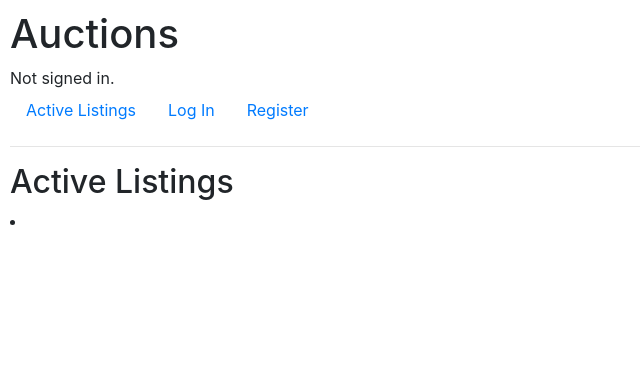
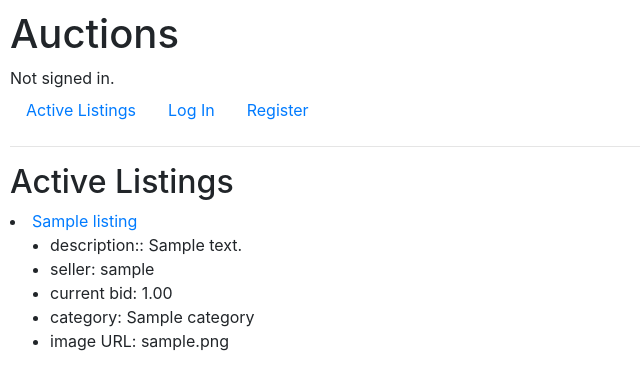
Before and after one commit to boshhy/Commerce, a Django app: page / in a window 1280 px wide. Shown: the top 390 px of the page, without its empty margins (0-640 px from the left). Run offline with Django 3.2, Linux system fonts and the light colour scheme; tables that the repository leaves empty hold one stand-in row (values such as "Sample post"); some libraries are stand-ins or nearby versions.

```diff
--- a/auctions/models.py
+++ b/auctions/models.py
@@ -7,9 +7,9 @@ from django import forms
 
 class ListingForm(forms.Form):
     title = forms.CharField(max_length=64)
-    Description = forms.CharField(widget=forms.Textarea())
+    description = forms.CharField(widget=forms.Textarea())
     starting_bid = forms.DecimalField(max_digits=16, decimal_places=2)
-    Category = forms.CharField(max_length=64, required=False)
+    category = forms.CharField(max_length=64, required=False)
     imageURL = forms.CharField(max_length=1024, required=False)
 
 
@@ -39,7 +39,7 @@ class Listings(models.Model):
     # image URL
     imageURL = models.CharField(max_length=1024)
     buyer = models.ForeignKey(
-        User, on_delete=models.CASCADE, related_name="purchase_history", blank=True)
+        User, on_delete=models.CASCADE, related_name="purchase_history", blank=True, null=True)
 
     def __str__(self):
         return f"{self.title} \nseller:{self.seller} \ncurrent bid:{self.current_bid} \nactive:{self.active} \nbuyer:{self.buyer}"
--- a/auctions/templates/auctions/index.html
+++ b/auctions/templates/auctions/index.html
@@ -5,6 +5,15 @@
 
 
     {% for listing in listings %}
-        <li>{{ listing.name }} </li>
+        <li><a href="{% url 'listing' listing.id %}"> {{ listing.title }} </a></li>
+        <ul>
+            <li>description:: {{ listing.description }}</li>
+            <li>seller: {{ listing.seller }}</li>
+            <li>current bid: {{ listing.current_bid }}</li>
+            <li>category: {{ listing.category }}</li>
+            <li>image URL: {{ listing.imageURL }}</li>
+
+        </ul>
+
     {% endfor %}
 {% endblock %}
--- a/auctions/urls.py
+++ b/auctions/urls.py
@@ -8,4 +8,5 @@ urlpatterns = [
     path("logout", views.logout_view, name="logout"),
     path("register", views.register, name="register"),
     path("add/", views.add_listing, name="add_listing"),
+    path("listing/<int:listing_id>", views.listing, name="listing")
 ]
--- a/auctions/views.py
+++ b/auctions/views.py
@@ -3,7 +3,7 @@ from django.db import IntegrityError
 from django.http import HttpResponse, HttpResponseRedirect
 from django.shortcuts import render
 from django.urls import reverse
-from .models import ListingForm
+from .models import Category, ListingForm
 from django.contrib.auth.decorators import login_required
 
 from .models import Listings, User
@@ -70,8 +70,32 @@ def register(request):
 @login_required(login_url="login")
 def add_listing(request):
     if request.method == "POST":
-        return HttpResponse("Thanks for your submission")
+        form = ListingForm(request.POST)
+        if form.is_valid():
+            title = form.cleaned_data["title"]
+            description = form.cleaned_data["description"]
+            starting_bid = form.cleaned_data["starting_bid"]
+            imageURL = form.cleaned_data["imageURL"]
+
+            category = Category(name=form.cleaned_data["category"])
+            category.save()
+
+            new_listing = Listings(title=title, description=description,
+                                   seller=request.user, current_bid=starting_bid, category=category, imageURL=imageURL)
+            new_listing.save()
+            return HttpResponseRedirect(reverse("index"))
+        else:
+            # need to give invalid form back to user for fixing
+            pass
     else:
         return render(request, "auctions/new.html", {
             "form": ListingForm()
         })
+
+
+def listing(request, listing_id):
+    listing = Listings.objects.get(id=listing_id)
+
+    return render(request, "auctions/listing.html", {
+        "test": listing
+    })
```
